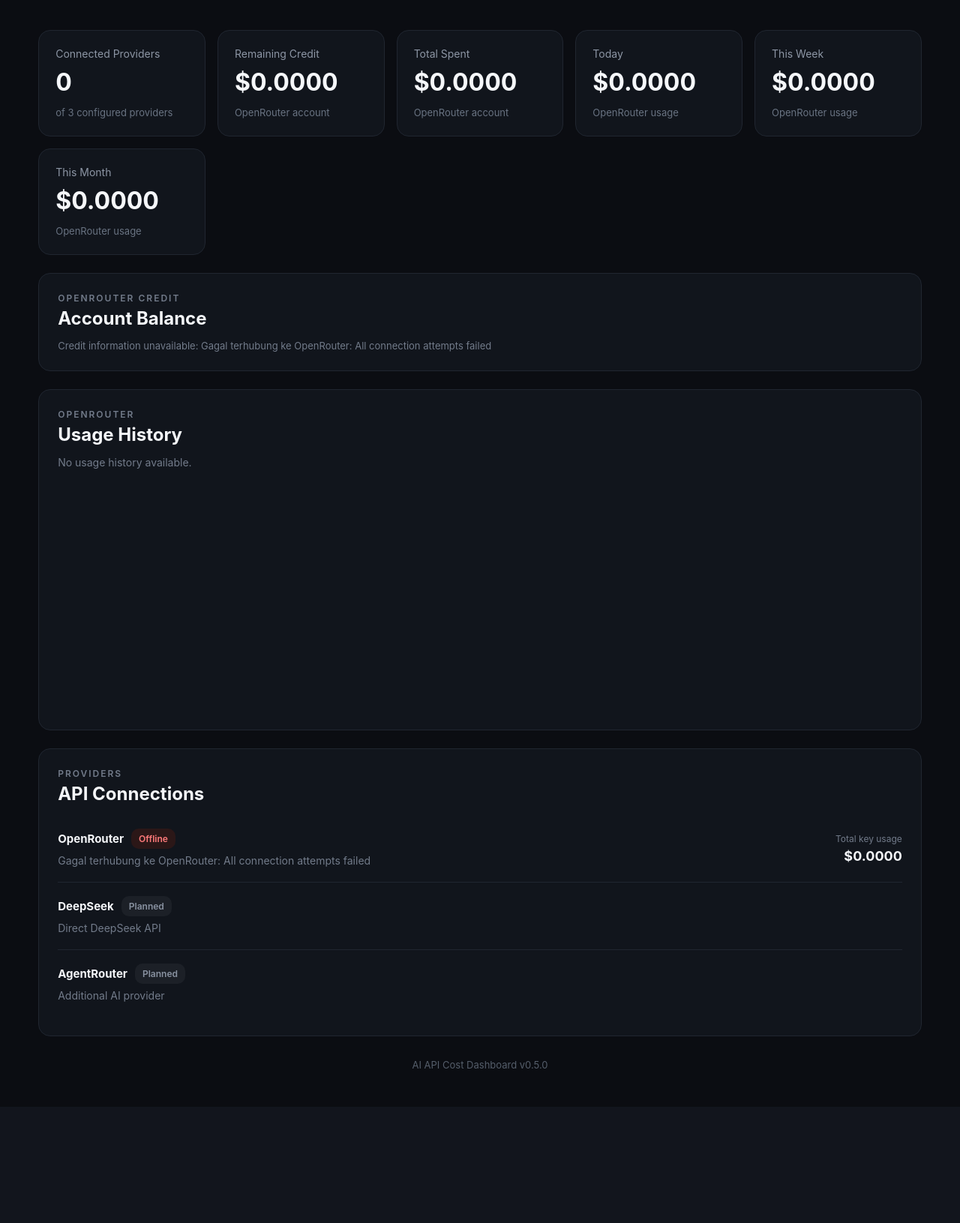
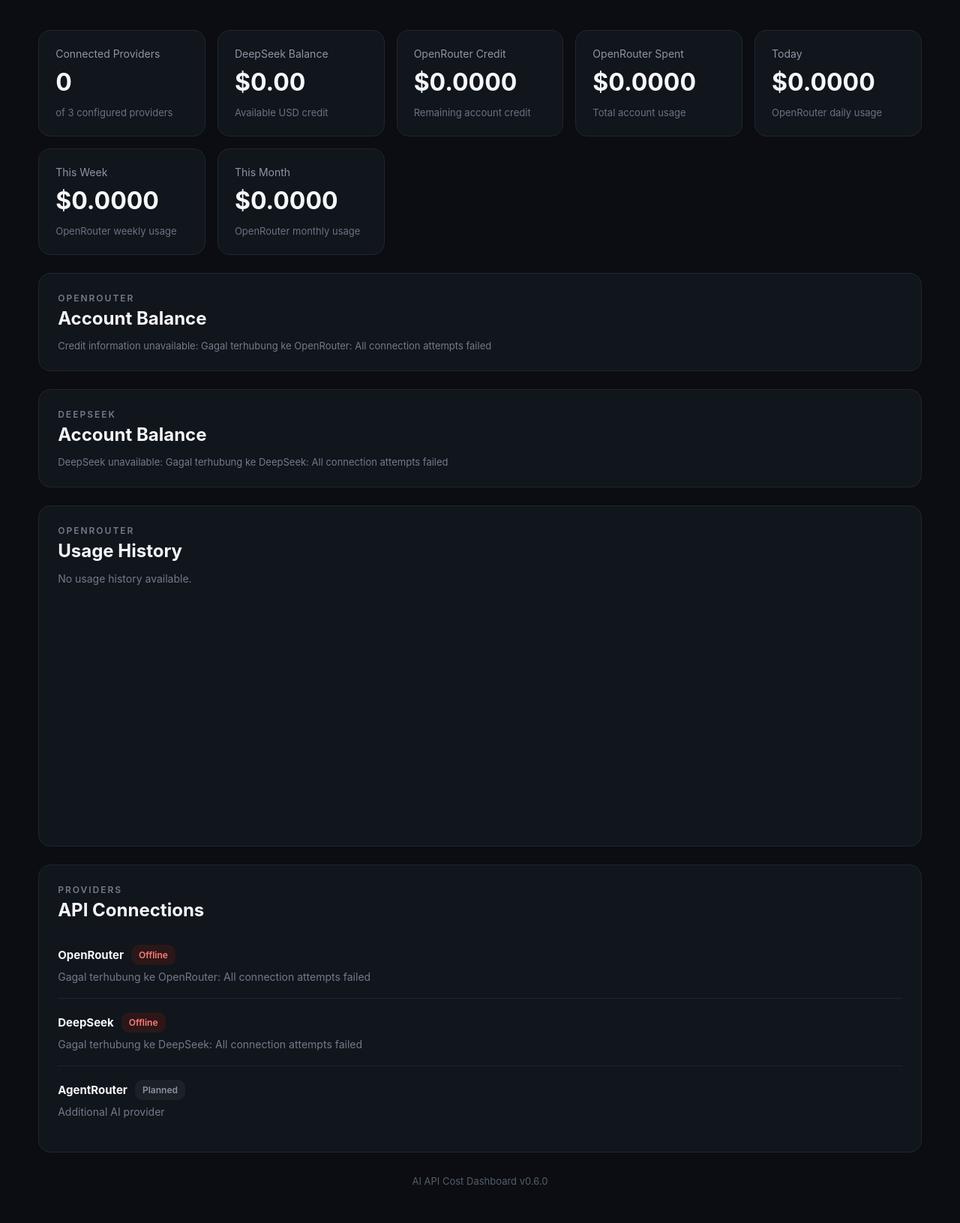
Before and after one commit to acengkemoceng/api-cost-dashboard, a FastAPI app: page / in a window 1280 px wide. Shown: the part 151-1782 px from the top of the page at 75% size. Before the commit the page ends 1576 px from the top, so only its background shows below. Run offline with FastAPI, Linux system fonts and the light colour scheme; data that the repository does not hold is empty; parts of the project's set-up code (start-up, migrations or seed data) failed here and were passed over.

Commit message:
feat: show DeepSeek balance in dashboard

```diff
--- a/app/main.py
+++ b/app/main.py
@@ -123,7 +123,7 @@ async def lifespan(app: FastAPI):
 
 app = FastAPI(
     title="AI API Cost Dashboard",
-    version="0.5.0",
+    version="0.6.0",
     description=(
         "Dashboard untuk memonitor biaya "
         "dan penggunaan AI API."
@@ -168,6 +168,17 @@ async def dashboard(request: Request):
         "error": None,
     }
 
+    deepseek = {
+        "connected": False,
+        "is_available": False,
+        "currency": "USD",
+        "total_balance": 0,
+        "topped_up_balance": 0,
+        "granted_balance": 0,
+        "error": None,
+    }
+
+    # OpenRouter key usage
     try:
         data = await get_key_info()
 
@@ -198,6 +209,7 @@ async def dashboard(request: Request):
     except OpenRouterError as exc:
         openrouter["error"] = str(exc)
 
+    # OpenRouter account credits
     try:
         credit_data = await get_credits()
 
@@ -218,7 +230,11 @@ async def dashboard(request: Request):
 
         if total_credits > 0:
             usage_percent = min(
-                (total_usage / total_credits) * 100,
+                (
+                    total_usage
+                    / total_credits
+                )
+                * 100,
                 100,
             )
 
@@ -235,19 +251,91 @@ async def dashboard(request: Request):
     except OpenRouterError as exc:
         credits["error"] = str(exc)
 
-    connected_providers = (
-        1 if openrouter["connected"] else 0
+    # DeepSeek balance
+    try:
+        deepseek_data = (
+            await get_deepseek_balance()
+        )
+
+        balances = deepseek_data.get(
+            "balance_infos",
+            [],
+        )
+
+        usd_balance = next(
+            (
+                item
+                for item in balances
+                if item.get("currency") == "USD"
+            ),
+            None,
+        )
+
+        if usd_balance:
+            deepseek.update(
+                {
+                    "connected": True,
+                    "is_available": (
+                        deepseek_data.get(
+                            "is_available",
+                            False,
+                        )
+                    ),
+                    "currency": "USD",
+                    "total_balance": float(
+                        usd_balance.get(
+                            "total_balance"
+                        )
+                        or 0
+                    ),
+                    "topped_up_balance": float(
+                        usd_balance.get(
+                            "topped_up_balance"
+                        )
+                        or 0
+                    ),
+                    "granted_balance": float(
+                        usd_balance.get(
+                            "granted_balance"
+                        )
+                        or 0
+                    ),
+                }
+            )
+
+        else:
+            deepseek["connected"] = True
+            deepseek["is_available"] = (
+                deepseek_data.get(
+                    "is_available",
+                    False,
+                )
+            )
+
+    except DeepSeekError as exc:
+        deepseek["error"] = str(exc)
+
+    connected_providers = sum(
+        [
+            1 if openrouter["connected"] else 0,
+            1 if deepseek["connected"] else 0,
+        ]
     )
 
     return templates.TemplateResponse(
         request=request,
         name="dashboard.html",
         context={
-            "app_name": "AI API Cost Dashboard",
-            "version": "0.5.0",
-            "connected_providers": connected_providers,
+            "app_name": (
+                "AI API Cost Dashboard"
+            ),
+            "version": "0.6.0",
+            "connected_providers": (
+                connected_providers
+            ),
             "openrouter": openrouter,
             "credits": credits,
+            "deepseek": deepseek,
         },
     )
 
@@ -257,7 +345,7 @@ async def health():
     return {
         "status": "ok",
         "service": "ai-api-cost-dashboard",
-        "version": "0.5.0",
+        "version": "0.6.0",
     }
 
 
--- a/app/static/style.css
+++ b/app/static/style.css
@@ -497,3 +497,17 @@ footer {
         height: 280px;
     }
 }
+
+.deepseek-panel {
+    margin-bottom: 24px;
+}
+
+.inline-online {
+    color: #5ee69b;
+    font-weight: 600;
+}
+
+.inline-offline {
+    color: #ff7b7b;
+    font-weight: 600;
+}
--- a/app/templates/dashboard.html
+++ b/app/templates/dashboard.html
@@ -21,6 +21,7 @@
 
 <main class="container">
 
+    <!-- HEADER -->
     <header class="header">
 
         <div>
@@ -28,7 +29,9 @@
                 AI API MONITORING
             </p>
 
-            <h1>{{ app_name }}</h1>
+            <h1>
+                {{ app_name }}
+            </h1>
 
             <p class="subtitle">
                 Monitor AI provider usage, balance,
@@ -55,10 +58,14 @@
     </header>
 
 
+    <!-- SUMMARY CARDS -->
     <section class="cards">
 
         <article class="card">
-            <p>Connected Providers</p>
+
+            <p>
+                Connected Providers
+            </p>
 
             <h2>
                 {{ connected_providers }}
@@ -67,88 +74,141 @@
             <span>
                 of 3 configured providers
             </span>
+
         </article>
 
 
         <article class="card">
-            <p>Remaining Credit</p>
+
+            <p>
+                DeepSeek Balance
+            </p>
 
             <h2>
-                ${{ "%.4f"|format(credits.remaining) }}
+                ${{ "%.2f"|format(
+                    deepseek.total_balance
+                ) }}
             </h2>
 
             <span>
-                OpenRouter account
+                Available USD credit
             </span>
+
         </article>
 
 
         <article class="card">
-            <p>Total Spent</p>
+
+            <p>
+                OpenRouter Credit
+            </p>
 
             <h2>
-                ${{ "%.4f"|format(credits.total_usage) }}
+                ${{ "%.4f"|format(
+                    credits.remaining
+                ) }}
             </h2>
 
             <span>
-                OpenRouter account
+                Remaining account credit
             </span>
+
         </article>
 
 
         <article class="card">
-            <p>Today</p>
+
+            <p>
+                OpenRouter Spent
+            </p>
 
             <h2>
-                ${{ "%.4f"|format(openrouter.usage_daily) }}
+                ${{ "%.4f"|format(
+                    credits.total_usage
+                ) }}
             </h2>
 
             <span>
-                OpenRouter usage
+                Total account usage
             </span>
+
         </article>
 
 
         <article class="card">
-            <p>This Week</p>
+
+            <p>
+                Today
+            </p>
 
             <h2>
-                ${{ "%.4f"|format(openrouter.usage_weekly) }}
+                ${{ "%.4f"|format(
+                    openrouter.usage_daily
+                ) }}
             </h2>
 
             <span>
-                OpenRouter usage
+                OpenRouter daily usage
             </span>
+
         </article>
 
 
         <article class="card">
-            <p>This Month</p>
+
+            <p>
+                This Week
+            </p>
 
             <h2>
-                ${{ "%.4f"|format(openrouter.usage_monthly) }}
+                ${{ "%.4f"|format(
+                    openrouter.usage_weekly
+                ) }}
             </h2>
 
             <span>
-                OpenRouter usage
+                OpenRouter weekly usage
             </span>
+
+        </article>
+
+
+        <article class="card">
+
+            <p>
+                This Month
+            </p>
+
+            <h2>
+                ${{ "%.4f"|format(
+                    openrouter.usage_monthly
+                ) }}
+            </h2>
+
+            <span>
+                OpenRouter monthly usage
+            </span>
+
         </article>
 
     </section>
 
 
+    <!-- OPENROUTER ACCOUNT -->
     <section class="panel credit-panel">
 
         <div class="panel-header">
 
             <div>
+
                 <p class="eyebrow">
-                    OPENROUTER CREDIT
+                    OPENROUTER
                 </p>
 
                 <h2>
                     Account Balance
                 </h2>
+
             </div>
 
         </div>
@@ -159,29 +219,47 @@
         <div class="credit-summary">
 
             <div>
-                <span>Total Credits</span>
+
+                <span>
+                    Total Credits
+                </span>
 
                 <strong>
-                    ${{ "%.4f"|format(credits.total_credits) }}
+                    ${{ "%.4f"|format(
+                        credits.total_credits
+                    ) }}
                 </strong>
+
             </div>
 
 
             <div>
-                <span>Used</span>
+
+                <span>
+                    Used
+                </span>
 
                 <strong>
-                    ${{ "%.4f"|format(credits.total_usage) }}
+                    ${{ "%.4f"|format(
+                        credits.total_usage
+                    ) }}
                 </strong>
+
             </div>
 
 
             <div>
-                <span>Remaining</span>
+
+                <span>
+                    Remaining
+                </span>
 
                 <strong>
-                    ${{ "%.4f"|format(credits.remaining) }}
+                    ${{ "%.4f"|format(
+                        credits.remaining
+                    ) }}
                 </strong>
+
             </div>
 
         </div>
@@ -192,11 +270,13 @@
             <div class="progress-info">
 
                 <span>
-                    Credit usage
+                    Credit Usage
                 </span>
 
                 <span>
-                    {{ "%.1f"|format(credits.usage_percent) }}%
+                    {{ "%.1f"|format(
+                        credits.usage_percent
+                    ) }}%
                 </span>
 
             </div>
@@ -225,8 +305,11 @@
         {% else %}
 
         <p class="credit-note">
+
             Credit information unavailable:
+
             {{ credits.error }}
+
         </p>
 
         {% endif %}
@@ -234,11 +317,119 @@
     </section>
 
 
+    <!-- DEEPSEEK ACCOUNT -->
+    <section class="panel deepseek-panel">
+
+        <div class="panel-header">
+
+            <div>
+
+                <p class="eyebrow">
+                    DEEPSEEK
+                </p>
+
+                <h2>
+                    Account Balance
+                </h2>
+
+            </div>
+
+        </div>
+
+
+        {% if deepseek.connected %}
+
+        <div class="credit-summary">
+
+            <div>
+
+                <span>
+                    Available Balance
+                </span>
+
+                <strong>
+                    ${{ "%.2f"|format(
+                        deepseek.total_balance
+                    ) }}
+                </strong>
+
+            </div>
+
+
+            <div>
+
+                <span>
+                    Top-up Balance
+                </span>
+
+                <strong>
+                    ${{ "%.2f"|format(
+                        deepseek.topped_up_balance
+                    ) }}
+                </strong>
+
+            </div>
+
+
+            <div>
+
+                <span>
+                    Granted Credit
+                </span>
+
+                <strong>
+                    ${{ "%.2f"|format(
+                        deepseek.granted_balance
+                    ) }}
+                </strong>
+
+            </div>
+
+        </div>
+
+
+        <p class="credit-note">
+
+            API Status:
+
+            {% if deepseek.is_available %}
+
+            <span class="inline-online">
+                ● Available
+            </span>
+
+            {% else %}
+
+            <span class="inline-offline">
+                ● Unavailable
+            </span>
+
+            {% endif %}
+
+        </p>
+
+        {% else %}
+
+        <p class="credit-note">
+
+            DeepSeek unavailable:
+
+            {{ deepseek.error }}
+
+        </p>
+
+        {% endif %}
+
+    </section>
+
+
+    <!-- OPENROUTER HISTORY CHART -->
     <section class="panel chart-panel">
 
         <div class="panel-header">
 
             <div>
+
                 <p class="eyebrow">
                     OPENROUTER
                 </p>
@@ -246,6 +437,7 @@
                 <h2>
                     Usage History
                 </h2>
+
             </div>
 
         </div>
@@ -256,6 +448,7 @@
             <canvas
                 id="openrouterChart"
             ></canvas>
+
 
             <p
                 id="chartEmpty"
@@ -269,11 +462,13 @@
     </section>
 
 
+    <!-- PROVIDERS -->
     <section class="panel">
 
         <div class="panel-header">
 
             <div>
+
                 <p class="eyebrow">
                     PROVIDERS
                 </p>
@@ -281,6 +476,7 @@
                 <h2>
                     API Connections
                 </h2>
+
             </div>
 
         </div>
@@ -288,6 +484,8 @@
 
         <div class="provider-list">
 
+
+            <!-- OPENROUTER -->
             <div class="provider">
 
                 <div>
@@ -297,6 +495,7 @@
                         <strong>
                             OpenRouter
                         </strong>
+
 
                         {% if openrouter.connected %}
 
@@ -322,13 +521,21 @@
                         {{ openrouter.label or "Unnamed key" }}
                     </p>
 
+
                     <p>
+
                         Tier:
+
                         {% if openrouter.is_free_tier %}
+
                             Free
+
                         {% else %}
+
                             Standard
+
                         {% endif %}
+
                     </p>
 
                     {% else %}
@@ -342,6 +549,8 @@
                 </div>
 
 
+                {% if openrouter.connected %}
+
                 <div class="provider-metric">
 
                     <span>
@@ -349,14 +558,19 @@
                     </span>
 
                     <strong>
-                        ${{ "%.4f"|format(openrouter.usage) }}
+                        ${{ "%.4f"|format(
+                            openrouter.usage
+                        ) }}
                     </strong>
 
                 </div>
 
+                {% endif %}
+
             </div>
 
 
+            <!-- DEEPSEEK -->
             <div class="provider">
 
                 <div>
@@ -367,21 +581,79 @@
                             DeepSeek
                         </strong>
 
-                        <span class="badge planned">
-                            Planned
+
+                        {% if deepseek.connected %}
+
+                        <span class="badge connected">
+                            Connected
                         </span>
 
+                        {% else %}
+
+                        <span class="badge error">
+                            Offline
+                        </span>
+
+                        {% endif %}
+
                     </div>
+
+
+                    {% if deepseek.connected %}
 
                     <p>
                         Direct DeepSeek API
                     </p>
 
+                    <p>
+
+                        Status:
+
+                        {% if deepseek.is_available %}
+
+                            Available
+
+                        {% else %}
+
+                            Unavailable
+
+                        {% endif %}
+
+                    </p>
+
+                    {% else %}
+
+                    <p>
+                        {{ deepseek.error }}
+                    </p>
+
+                    {% endif %}
+
                 </div>
+
+
+                {% if deepseek.connected %}
+
+                <div class="provider-metric">
+
+                    <span>
+                        Current balance
+                    </span>
+
+                    <strong>
+                        ${{ "%.2f"|format(
+                            deepseek.total_balance
+                        ) }}
+                    </strong>
+
+                </div>
+
+                {% endif %}
 
             </div>
 
 
+            <!-- AGENTROUTER -->
             <div class="provider">
 
                 <div>
@@ -411,19 +683,28 @@
     </section>
 
 
+    <!-- FOOTER -->
     <footer>
+
         AI API Cost Dashboard
         v{{ version }}
+
     </footer>
 
 </main>
 
 
-<script src="https://cdn.jsdelivr.net/npm/chart.js"></script>
+<!-- CHART.JS -->
+<script
+    src="https://cdn.jsdelivr.net/npm/chart.js"
+></script>
 
+
+<!-- DASHBOARD JS -->
 <script
     src="{{ url_for('static', path='/dashboard.js') }}"
 ></script>
 
 </body>
+
 </html>
```
